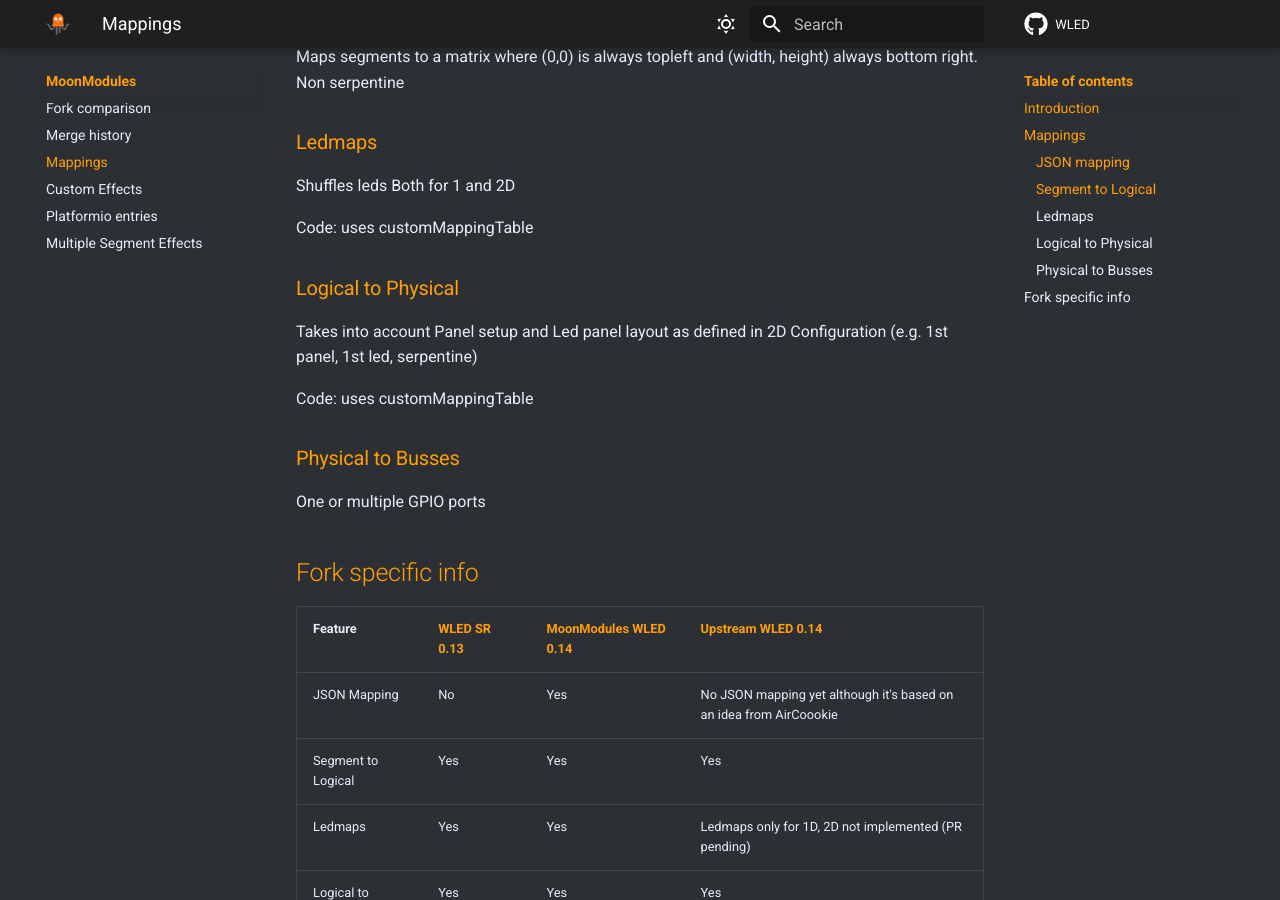
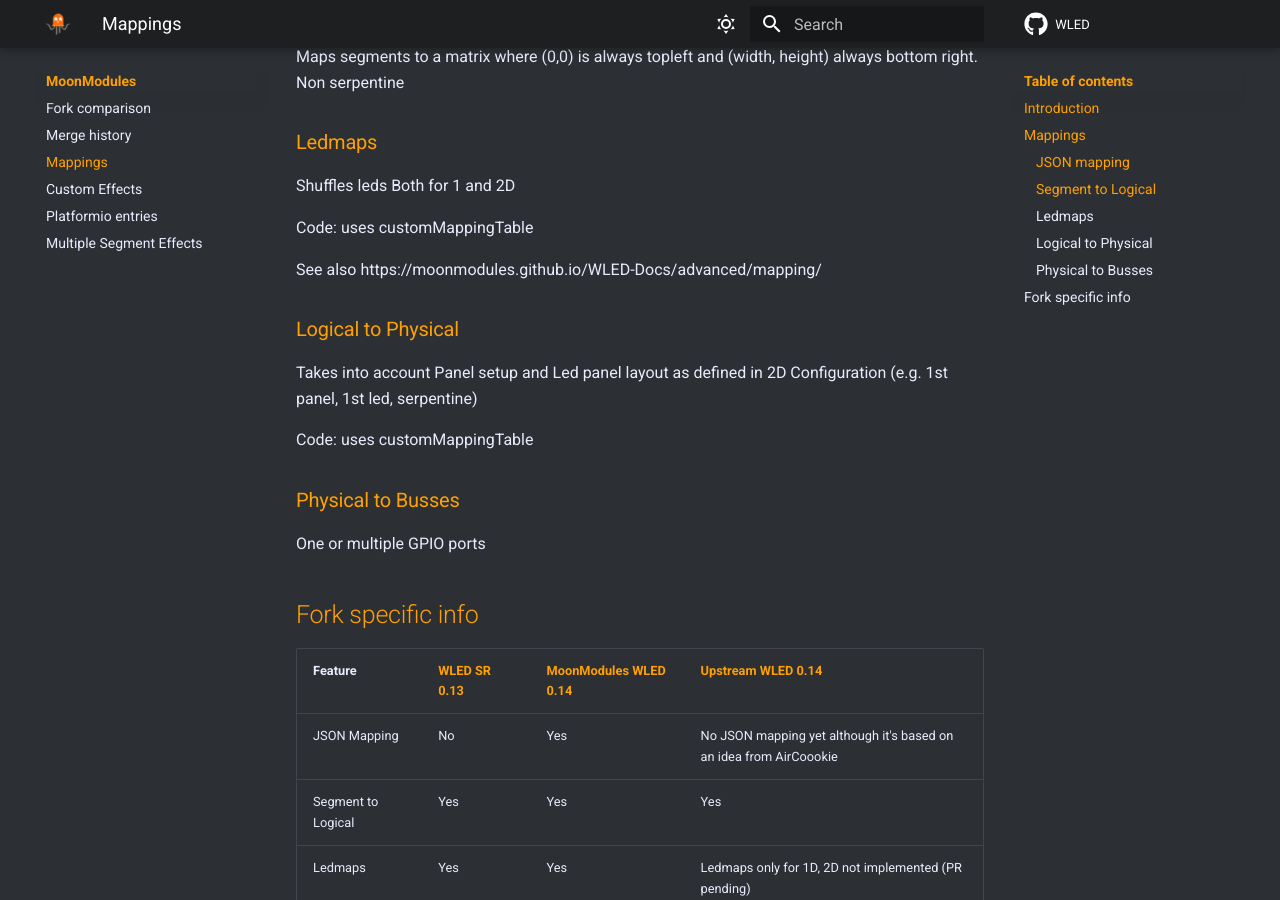
Before and after one commit to Aircoookie/WLED-Docs, an MkDocs documentation site: the page built from docs/moonmodules/mappings.md, in a window 1280 px wide and 900 px high, scrolled down 563 px. Built offline with MkDocs 1.6.1 and Material for MkDocs 9.7.7, drawn with Linux system fonts in a browser that asks for light colours; comment, search, counter and statistics services are not loaded.

Commit message:
Update mappings.md

```diff
--- a/docs/moonmodules/mappings.md
+++ b/docs/moonmodules/mappings.md
@@ -23,6 +23,8 @@
 
 Code: uses customMappingTable
 
+See also https://moonmodules.github.io/WLED-Docs/advanced/mapping/
+
 ### Logical to Physical
 Takes into account Panel setup and Led panel layout as defined in 2D Configuration (e.g. 1st panel, 1st led, serpentine)
 
```
